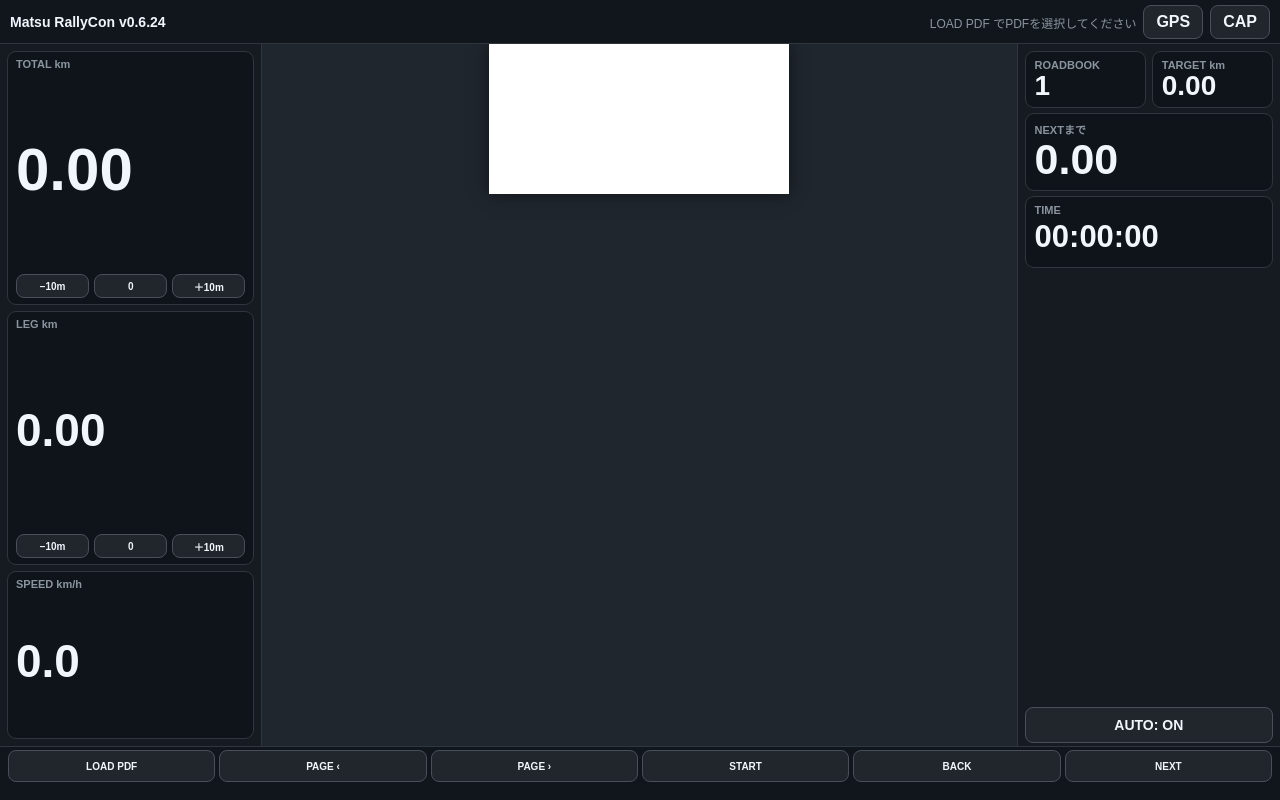
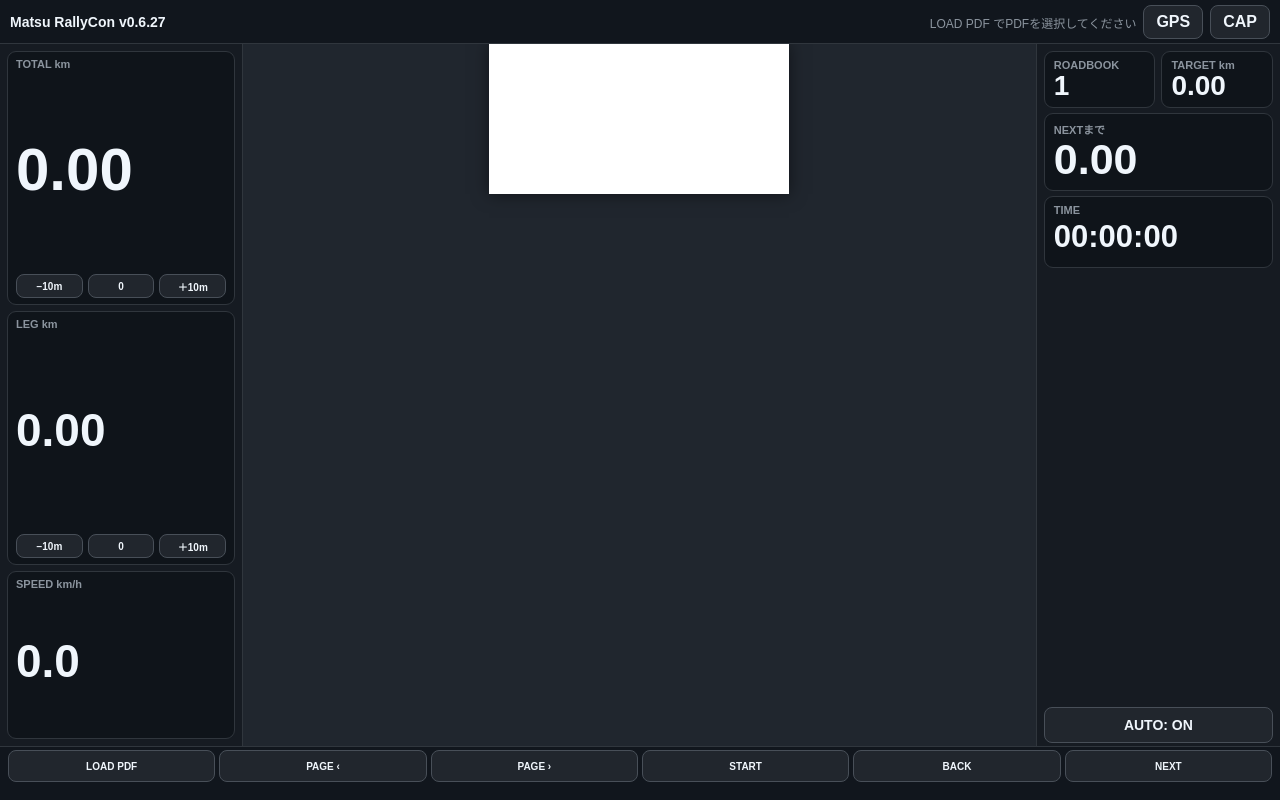
Before and after one commit to matsu-22/matsu-rallycon-v2, a plain HTML site: page index.html in a window 1280 px wide. Drawn offline with Linux system fonts and the light colour scheme; no server answers.

Commit message:
Add files via upload

```diff
--- a/index.html
+++ b/index.html
@@ -1,7 +1,7 @@
 <!doctype html>
 <html lang="ja"><head><meta charset="utf-8">
 <meta name="viewport" content="width=device-width,initial-scale=1,viewport-fit=cover,user-scalable=no">
-<title>Matsu RallyCon v0.6.25</title>
+<title>Matsu RallyCon v0.6.27</title>
 <link rel="manifest" href="manifest.webmanifest">
 <style>
 :root{--bg:#0d1117;--panel:#161b22;--line:#30363d;--text:#f0f6fc;--muted:#8b949e;--accent:#58a6ff;--warn:#f2cc60}
@@ -9,12 +9,12 @@
 button{font:inherit;color:inherit;background:#21262d;border:1px solid #484f58;border-radius:8px;font-weight:800;touch-action:manipulation;min-width:0}button:active{transform:translateY(1px)}
 #app{width:100vw;height:100dvh;display:grid;grid-template-rows:44px minmax(0,1fr) 54px;padding:env(safe-area-inset-top) env(safe-area-inset-right) env(safe-area-inset-bottom) env(safe-area-inset-left)}
 .top{display:grid;grid-template-columns:minmax(170px,1fr) minmax(130px,auto) auto auto;gap:7px;align-items:center;padding:5px 10px;border-bottom:1px solid var(--line);background:#11161d;min-width:0}.brand{font-size:14px;font-weight:900;white-space:nowrap;overflow:hidden;text-overflow:ellipsis}.status{font-size:12px;color:var(--muted);white-space:nowrap;overflow:hidden;text-overflow:ellipsis;text-align:right}.top button{height:34px;min-width:48px;padding:0 12px}
-.main{display:grid;grid-template-columns:20.5% 59% 20.5%;min-width:0;min-height:0}.panel{background:var(--panel);padding:7px;min-width:0;min-height:0}.left{display:grid;grid-template-rows:minmax(0,1.18fr) minmax(0,1.18fr) minmax(0,.78fr);gap:6px;border-right:1px solid var(--line);overflow:hidden}.card{border:1px solid var(--line);border-radius:9px;background:#0f141a;padding:6px 8px;min-width:0;min-height:0;display:grid;grid-template-rows:auto minmax(0,1fr) auto;overflow:hidden}.card .value{min-height:0;align-self:center}.card.compact .value{align-self:center}.label{font-size:11px;color:var(--muted);font-weight:800;line-height:1.1}.value{font-size:clamp(30px,5.8vh,46px);font-weight:900;line-height:1;white-space:nowrap;overflow:hidden;text-overflow:clip;align-self:center}.small{font-size:clamp(21px,4.2vh,31px)}
+.main{display:grid;grid-template-columns:19% 62% 19%;min-width:0;min-height:0}.panel{background:var(--panel);padding:7px;min-width:0;min-height:0}.left{display:grid;grid-template-rows:minmax(0,1.18fr) minmax(0,1.18fr) minmax(0,.78fr);gap:6px;border-right:1px solid var(--line);overflow:hidden}.card{border:1px solid var(--line);border-radius:9px;background:#0f141a;padding:6px 8px;min-width:0;min-height:0;display:grid;grid-template-rows:auto minmax(0,1fr) auto;overflow:hidden}.card .value{min-height:0;align-self:center}.card.compact .value{align-self:center}.label{font-size:11px;color:var(--muted);font-weight:800;line-height:1.1}.value{font-size:clamp(30px,5.8vh,46px);font-weight:900;line-height:1;white-space:nowrap;overflow:hidden;text-overflow:clip;align-self:center}.small{font-size:clamp(21px,4.2vh,31px)}
 .totalValue{font-size:clamp(44px,7.5vh,66px)}
 .corr{display:grid;grid-template-columns:repeat(3,minmax(0,1fr));gap:5px;margin-top:4px}.corr button{height:24px;font-size:10px;padding:0 2px}.corrLabel{font-size:9px;color:var(--muted);font-weight:800;display:none}
 .center{min-width:0;min-height:0;position:relative;background:#20262e;display:grid;grid-template-rows:minmax(0,1fr);border-right:1px solid var(--line)}.stage{position:relative;min-width:0;min-height:0;overflow:hidden;touch-action:none;user-select:none;-webkit-user-select:none;display:flex;align-items:flex-start;justify-content:center}.canvasWrap{position:relative;flex:none;transform-origin:center center;will-change:transform}.canvasWrap canvas{display:block;background:#fff;box-shadow:0 0 16px rgba(0,0,0,.5);max-width:none}.hidden{display:none!important}
 .right{border-left:0;display:grid;grid-template-rows:auto auto auto minmax(0,1fr) auto;gap:6px;overflow:hidden}.rbhead{display:grid;grid-template-columns:1fr 1fr;gap:6px}.rbbox{border:1px solid var(--line);border-radius:9px;padding:7px 9px;background:#0f141a;min-width:0;min-height:0}.rbnum{font-size:11px;color:var(--muted);font-weight:800}.rbval{font-size:28px;font-weight:900;line-height:1.05;white-space:nowrap;overflow:hidden}.nextbox{min-height:72px}.nextbox .rbval{font-size:clamp(32px,5.7vh,43px)}.timebox{min-height:72px;display:grid;grid-template-rows:auto minmax(0,1fr)}.timebox .rbval{font-size:clamp(21px,4.2vh,31px);align-self:center}.rightSpacer{min-height:0}.nav{display:grid;grid-template-columns:1fr 1fr;gap:6px}.nav button{height:40px}.auto{grid-column:1/-1;height:46px;font-size:14px}.foot{display:grid;grid-template-columns:repeat(6,minmax(0,1fr));gap:4px;padding:3px 8px;background:#11161d;border-top:1px solid var(--line)}.foot button{min-width:0;height:32px;font-size:10px}.file{display:none}
-@media (max-width:1100px){.main{grid-template-columns:28% 47% 25%}.value{font-size:clamp(26px,5.3vh,40px)}.small{font-size:clamp(20px,4.2vh,29px)}.corr button,.resetOnly button{font-size:11px}.pdfname{font-size:11px}.rbval{font-size:25px}.nextbox .rbval{font-size:clamp(29px,5.0vh,38px)}.timebox .rbval{font-size:clamp(20px,4.2vh,29px)}.foot button{font-size:10px;height:30px}}
+@media (max-width:1100px){.value{font-size:clamp(26px,5.3vh,40px)}.totalValue{font-size:clamp(44px,7.5vh,66px)}.small{font-size:clamp(20px,4.2vh,29px)}.corr button,.resetOnly button{font-size:11px}.pdfname{font-size:11px}.rbval{font-size:25px}.nextbox .rbval{font-size:clamp(29px,5.0vh,38px)}.timebox .rbval{font-size:clamp(20px,4.2vh,29px)}.foot button{font-size:10px;height:30px}}
 @media (orientation:portrait){#app{grid-template-rows:46px minmax(0,1fr) 58px}.main{grid-template-columns:1fr}.left,.right{display:none}.center{border-right:0}.top{grid-template-columns:minmax(0,1fr) auto auto}.status{display:none}.foot{grid-template-columns:repeat(3,1fr);grid-auto-rows:1fr}.foot button{height:27px;font-size:11px}}
 
 /* v0.6.18: right navigation fully visible above footer */
@@ -26,7 +26,7 @@ button{font:inherit;color:inherit;background:#21262d;border:1px solid #484f58;bo
 .auto{height:42px}
 </style></head><body>
 <div id="app">
-<header class="top"><div class="brand">Matsu RallyCon v0.6.24</div><div id="status" class="status">準備中</div><button id="gpsBtn">GPS</button><button id="compassBtn">CAP</button></header>
+<header class="top"><div class="brand">Matsu RallyCon v0.6.27</div><div id="status" class="status">準備中</div><button id="gpsBtn">GPS</button><button id="compassBtn">CAP</button></header>
 <main class="main">
 <section class="panel left">
 <div class="card"><div class="label">TOTAL km</div><div id="total" class="value totalValue">0.00</div><div class="corr"><button id="totalMinus">−10m</button><button id="totalZero">0</button><button id="totalPlus">＋10m</button></div></div>
```
Also changed, not shown: VERSION.txt, 1 other file.
